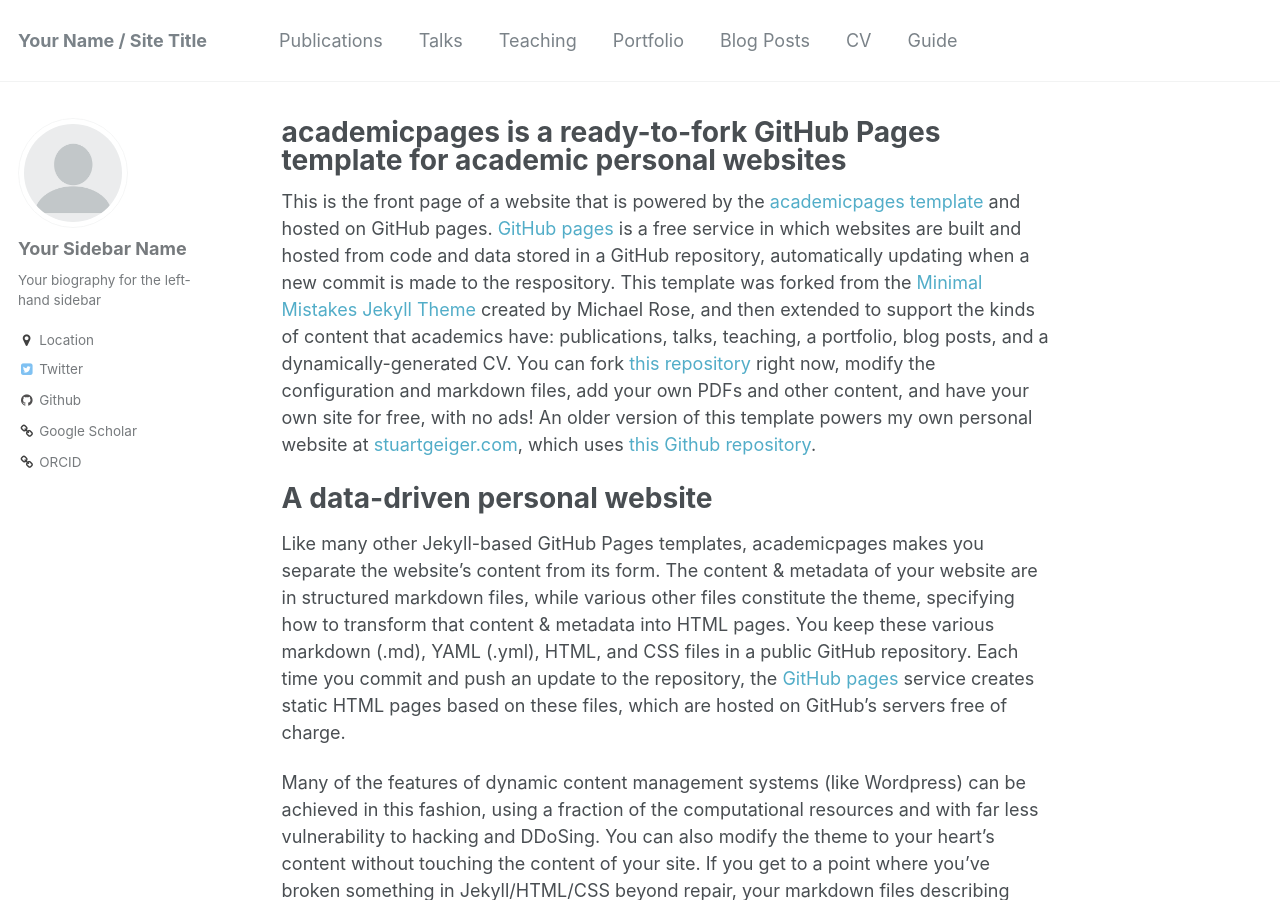
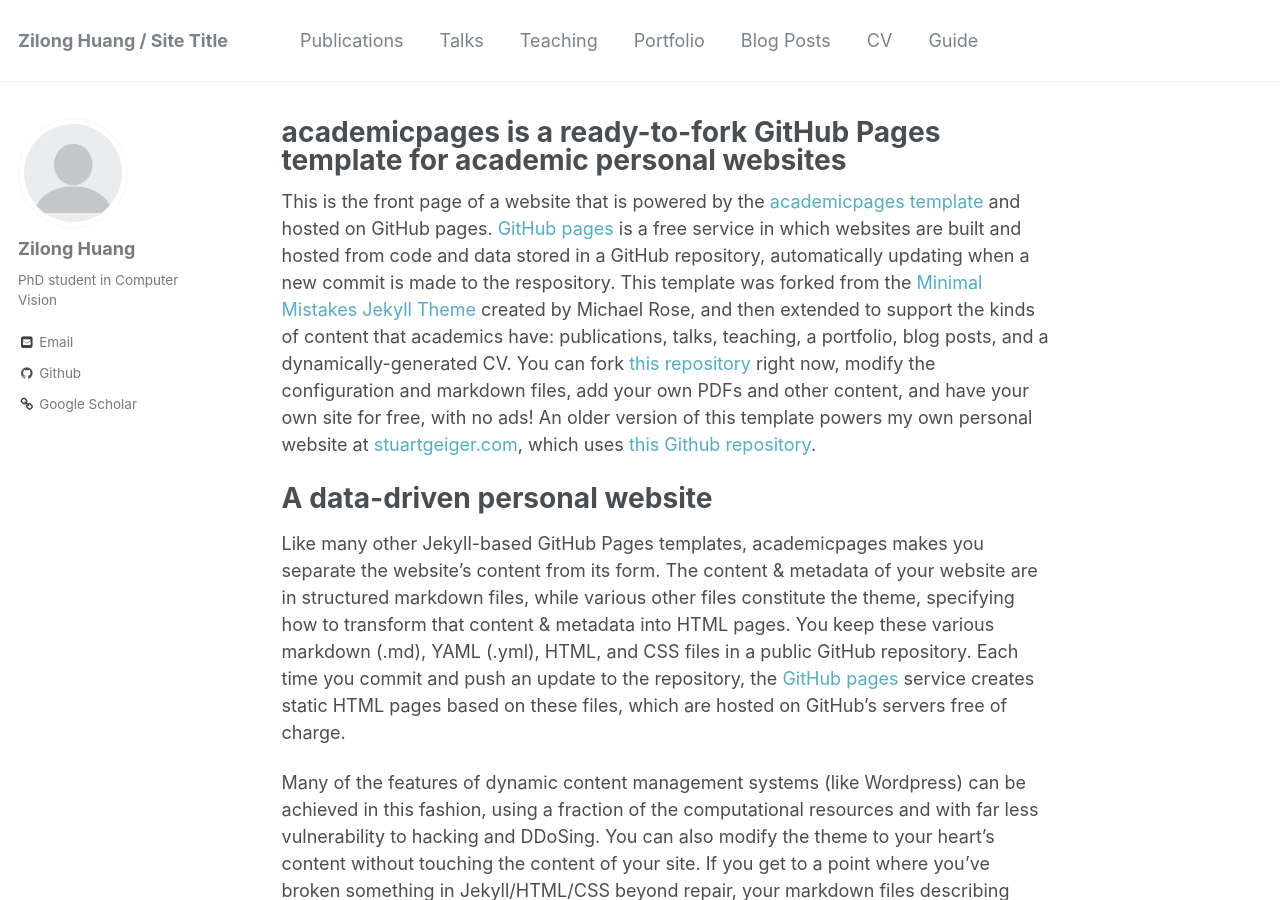
Before and after one commit to speedinghzl/speedinghzl.github.io, a Jekyll site: the page built from _pages/about.md, in a window 1280 px wide and 900 px high. Built offline with Jekyll 4.4.1, drawn with Linux system fonts in a browser that asks for light colours; some of the changed text lies outside the part shown.

Commit message:
update _config.yml

```diff
--- a/_config.yml
+++ b/_config.yml
@@ -7,13 +7,13 @@
 
 # Site Settings
 locale                   : "en-US"
-title                    : "Your Name / Site Title"
+title                    : "Zilong Huang / Site Title"
 title_separator          : "-"
-name                     : &name "Your Name"
+name                     : &name "Zilong Huang"
 description              : &description "personal description"
-url                      : https://academicpages.github.io # the base hostname & protocol for your site e.g. "https://mmistakes.github.io"
+url                      : https://speedinghzl.github.io # the base hostname & protocol for your site e.g. "https://mmistakes.github.io"
 baseurl                  : "" # the subpath of your site, e.g. "/blog"
-repository               : "academicpages/academicpages.github.io"
+repository               : "speedinghzl/speedinghzl.github.io"
 teaser                   :  # filename of teaser fallback teaser image placed in /images/, .e.g. "500x300.png"
 breadcrumbs              : false # true, false (default)
 words_per_minute         : 160
@@ -77,13 +77,13 @@ analytics:
 
 # Site Author
 author:
-  name             : "Your Sidebar Name"
+  name             : "Zilong Huang"
   avatar           : "profile.png"
-  bio              : "Your biography for the left-hand sidebar"
-  location         : "Location"
+  bio              : "PhD student in Computer Vision"
+  location         :
   employer         :
   googlescholar    : "http://yourfullgooglescholarurl.com"
-  email            :
+  email            : "hzl AT hust DOT edu DOT cn, speedinghzl AT gmail DOT com"
   uri              :
   bitbucket        :
   codepen          :
@@ -91,19 +91,19 @@ author:
   flickr           :
   facebook         :
   foursquare       :
-  github           : "academicpages"
+  github           : "speedinghzl"
   google_plus      :
   keybase          :
   instagram        :
   lastfm           :
   linkedin         :
-  orcid            : "http://orcid.org/yourorcidurl"
+  orcid            :
   pinterest        :
   soundcloud       :
   stackoverflow    : # http://stackoverflow.com/users/123456/username
   steam            :
   tumblr           :
-  twitter          : "replacethistwitterhandle"
+  twitter          :
   vine             :
   weibo            :
   xing             :
```
